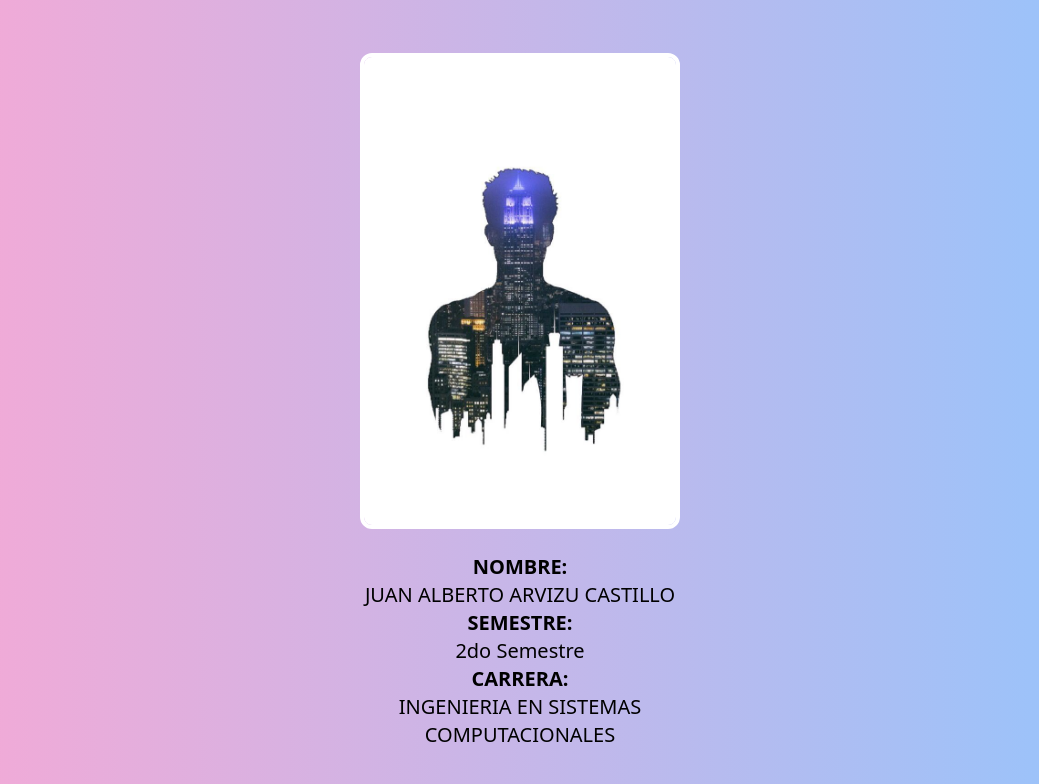
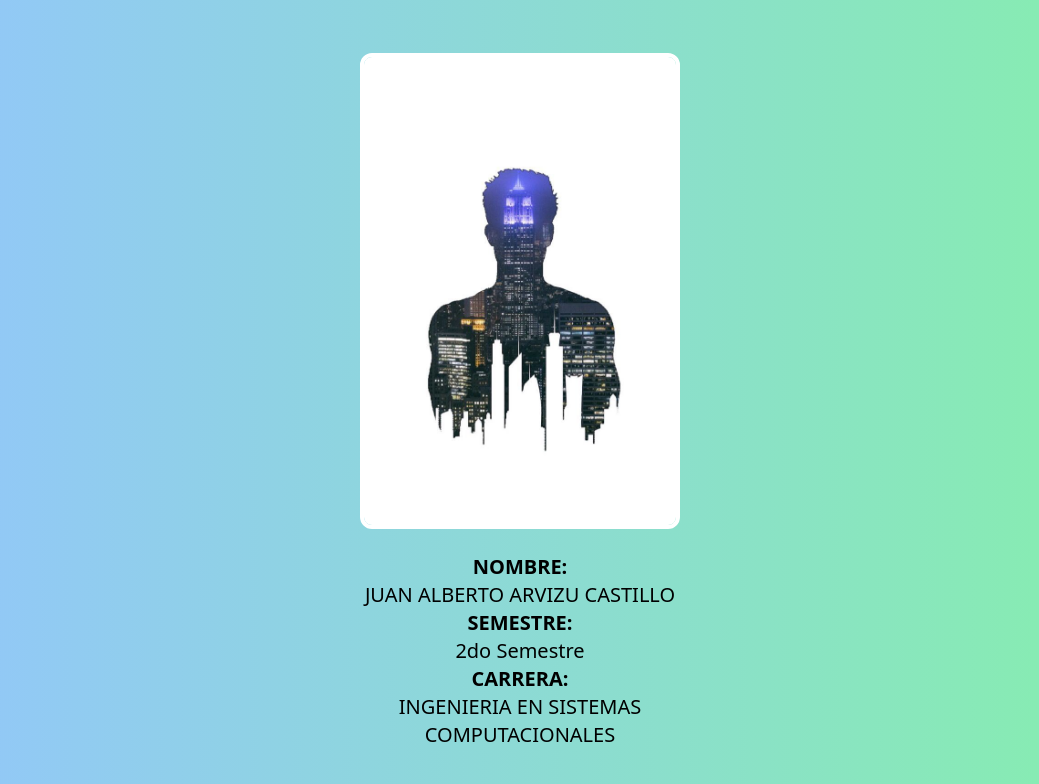
Before and after one commit to ArZz04/Personas, a plain HTML site: page index.html in a window 1280 px wide. Shown: the part 203-987 px from the top of the page, without its empty margins (120-1159 px from the left). Drawn offline with nearby package versions, Linux system fonts and the light colour scheme.

Commit message:
updated html

```diff
--- a/index.html
+++ b/index.html
@@ -7,7 +7,7 @@
     <script src="https://cdn.tailwindcss.com"></script>
 </head>
 <body>
-<main class="bg-gradient-to-r from-pink-300 to-blue-300 md:w-full w-screen">
+<main class="bg-gradient-to-r from-blue-300 to-green-300 md:w-full w-screen">
     <div class="text-7xl text-center pt-24 p-4">
         <h1 class="font-bold">PERSONAS</h1>
         <h2 class="text-2xl">REPORTE DE PRÁCTICA</h2>
```
